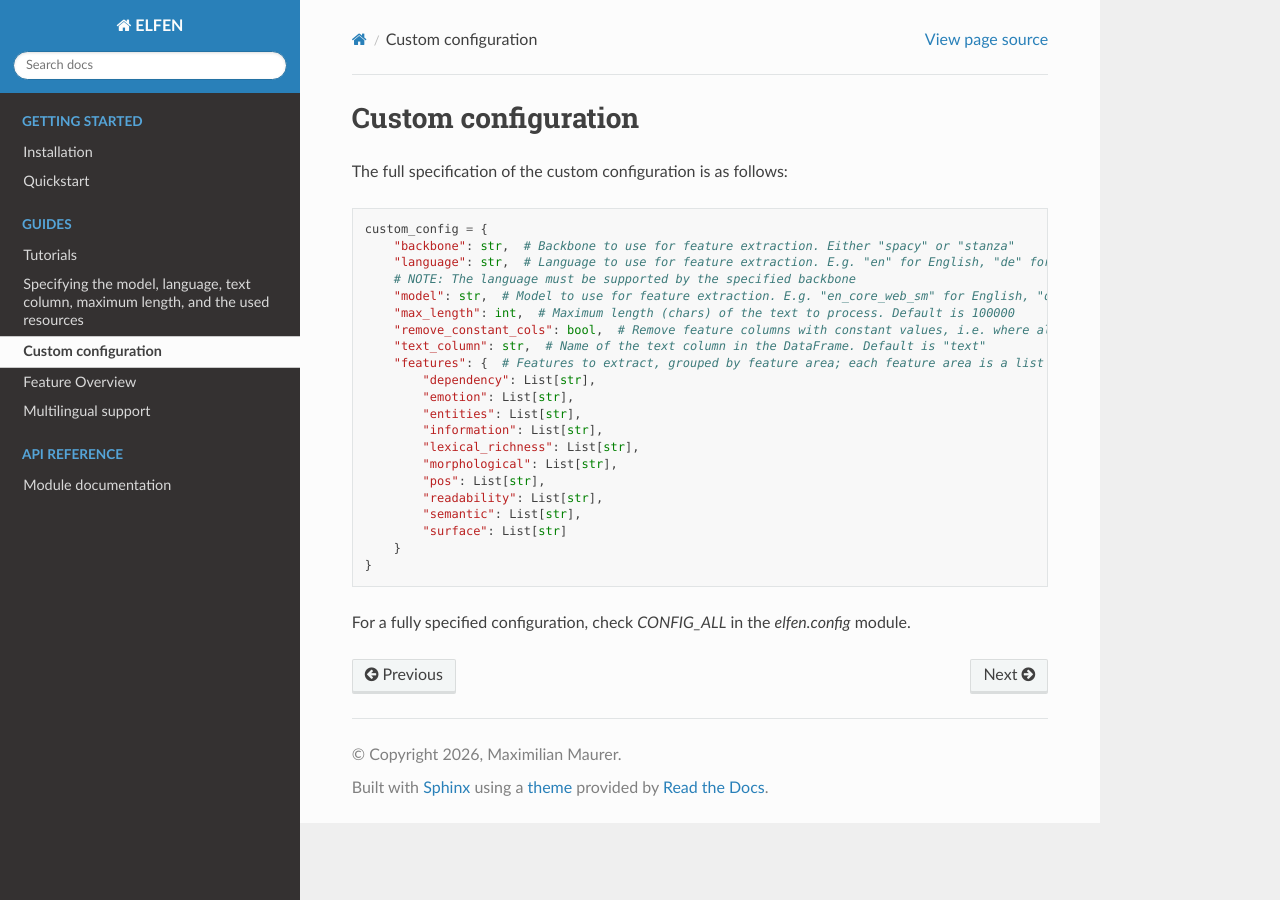
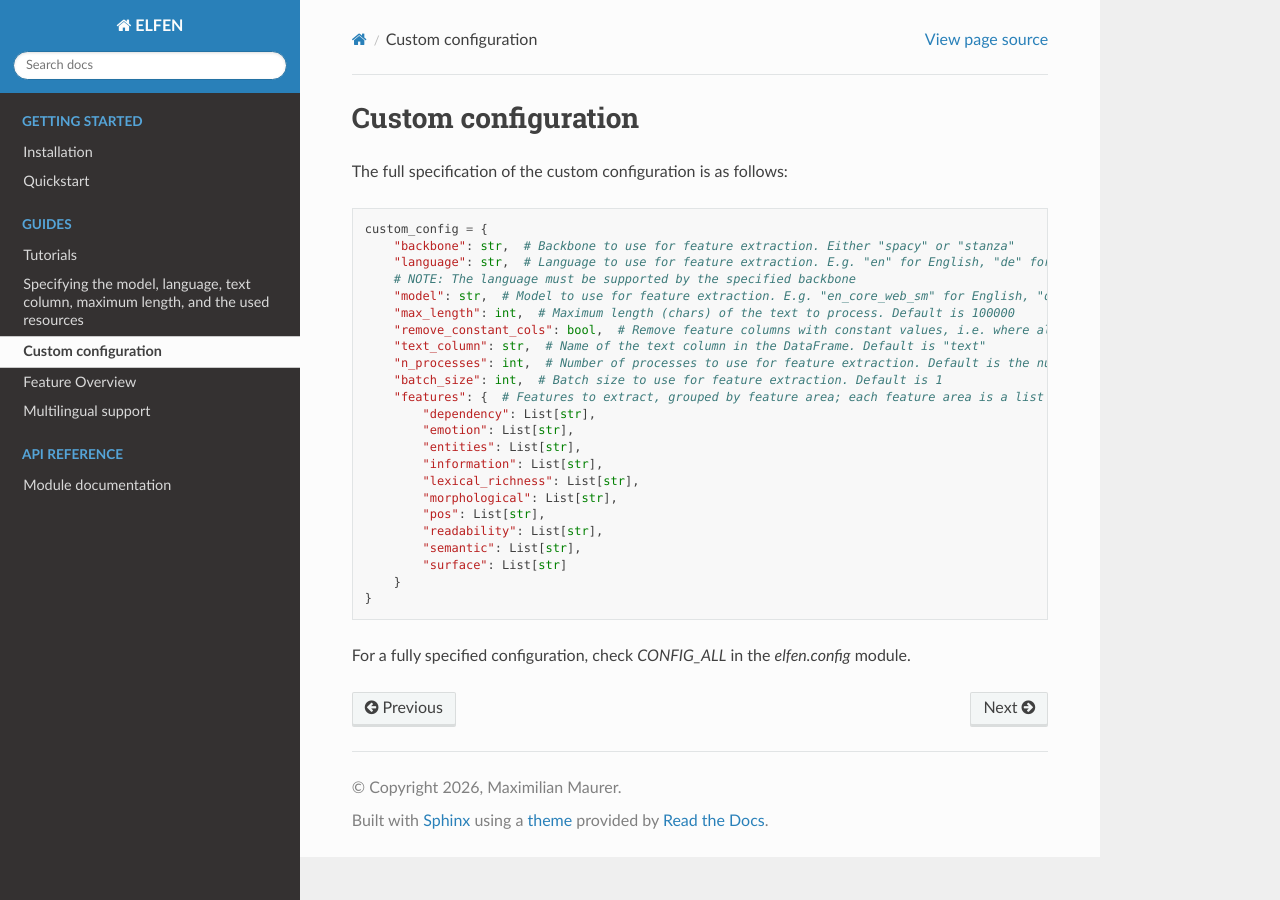
Before and after one commit to mmmaurer/elfen, a Sphinx documentation site: the page built from docs/custom_configuration.rst, in a window 1280 px wide. Built offline with Sphinx 7.4.7 and the Read the Docs theme 3.1.0, drawn with Linux system fonts in a browser that asks for light colours.

Commit message:
adapt custom config to new arguments

```diff
--- a/docs/custom_configuration.rst
+++ b/docs/custom_configuration.rst
@@ -15,6 +15,8 @@ The full specification of the custom configuration is as follows:
         "max_length": int,  # Maximum length (chars) of the text to process. Default is 100000
         "remove_constant_cols": bool,  # Remove feature columns with constant values, i.e. where all texts produce the same feature value. Default is True
         "text_column": str,  # Name of the text column in the DataFrame. Default is "text"
+        "n_processes": int,  # Number of processes to use for feature extraction. Default is the number of available CPU cores
+        "batch_size": int,  # Batch size to use for feature extraction. Default is 1
         "features": {  # Features to extract, grouped by feature area; each feature area is a list of feature names.
             "dependency": List[str],
             "emotion": List[str],
```
